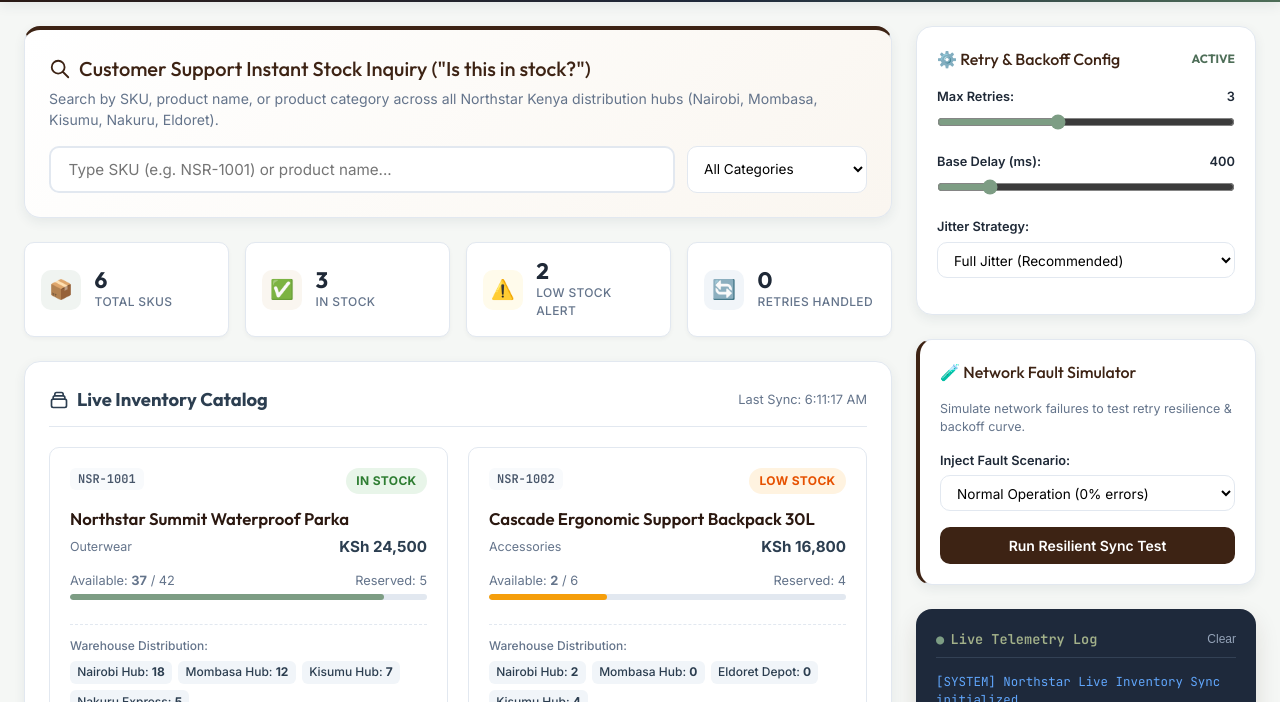
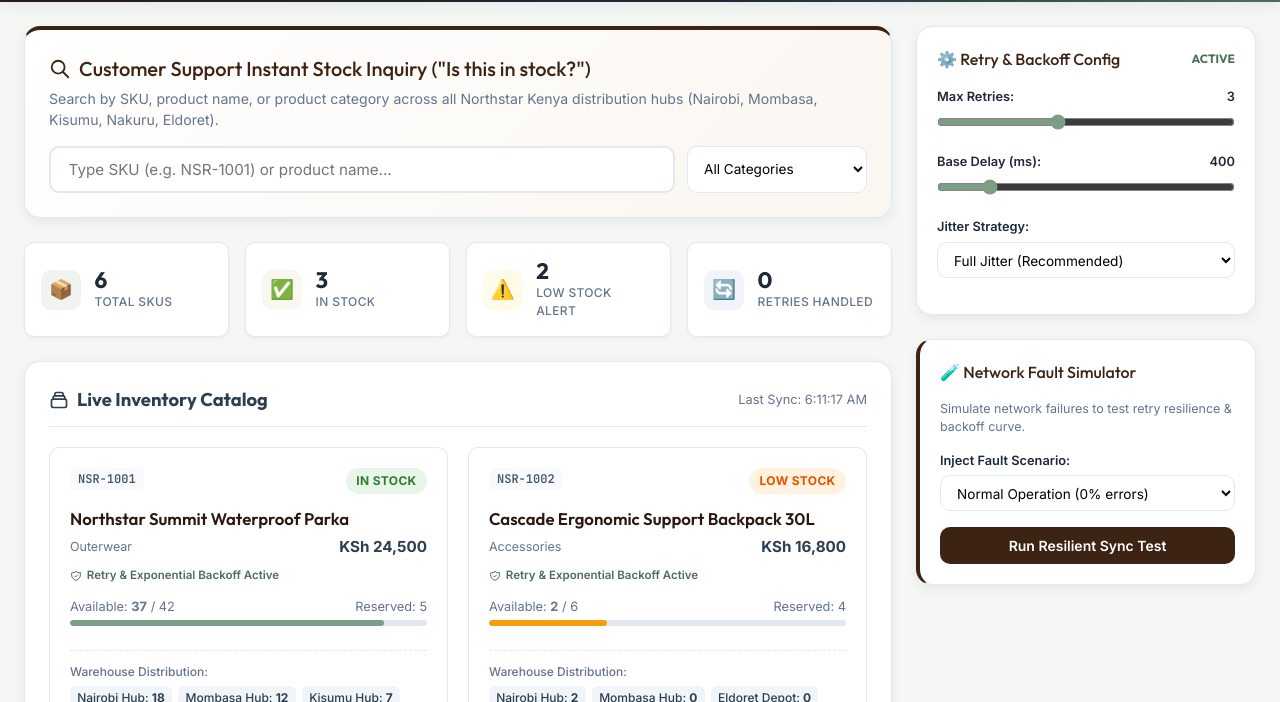
Before and after one commit to AnnNjeriWangui/INVENTORY--SYNC, a website with bundled scripts: page index.html in a window 1280 px wide. Shown: the part 98-800 px from the top of the page. Built offline with nearby package versions, Linux system fonts and the light colour scheme; files whose address does not match are found by name.

Commit message:
fix(ui): remove telemetry log box from dashboard and enable flexible instant SKU search with active retry & backoff indicators

```diff
--- a/index.html
+++ b/index.html
@@ -178,19 +178,7 @@
         </button>
       </div>
 
-      <!-- Real-Time Telemetry Log Console -->
-      <div class="telemetry-console">
-        <div class="console-header">
-          <div class="console-title">
-            <span style="color: var(--sage-green-primary);">●</span> Live Telemetry Log
-          </div>
-          <button id="btnClearLog" style="background: none; border: none; color: #94A3B8; cursor: pointer; font-size: 0.75rem;">Clear</button>
-        </div>
-        <div class="console-logs" id="consoleLogs">
-          <div class="log-entry log-info">[SYSTEM] Northstar Live Inventory Sync initialized.</div>
-          <div class="log-entry log-info">[CONFIG] Base backoff delay: 400ms | Jitter: Full</div>
-        </div>
-      </div>
+
 
     </aside>
   </main>
--- a/js/app.js
+++ b/js/app.js
@@ -42,6 +42,7 @@ document.addEventListener('DOMContentLoaded', () => {
 
   // Logger helper
   function addConsoleLog(msg, type = 'info') {
+    if (!consoleLogs) return;
     const entry = document.createElement('div');
     entry.className = `log-entry log-${type}`;
     const timeStr = new Date().toLocaleTimeString();
@@ -113,6 +114,11 @@ document.addEventListener('DOMContentLoaded', () => {
             <div style="display: flex; justify-content: space-between; align-items: center; margin-bottom: 0.5rem;">
               <span style="font-size: 0.78rem; color: var(--text-muted);">${item.category}</span>
               <span class="product-price">KSh ${item.price.toLocaleString()}</span>
+            </div>
+
+            <div style="font-size: 0.72rem; color: var(--sage-green-dark); font-weight: 600; margin-bottom: 0.5rem; display: flex; align-items: center; gap: 0.3rem;">
+              <svg width="12" height="12" fill="none" stroke="currentColor" viewBox="0 0 24 24"><path stroke-linecap="round" stroke-linejoin="round" stroke-width="2" d="M9 12l2 2 4-4m5.618-4.016A11.955 11.955 0 0112 2.944a11.955 11.955 0 01-8.618 3.04A12.02 12.02 0 003 9c0 5.591 3.824 10.29 9 11.622 5.176-1.332 9-6.03 9-11.622 0-1.042-.133-2.052-.382-3.016z"/></svg>
+              Retry & Exponential Backoff Active
             </div>
 
             <div class="stock-meter-container">
@@ -236,9 +242,11 @@ document.addEventListener('DOMContentLoaded', () => {
     await syncService.performSync(true);
   });
 
-  btnClearLog.addEventListener('click', () => {
-    consoleLogs.innerHTML = '';
-  });
+  if (btnClearLog) {
+    btnClearLog.addEventListener('click', () => {
+      if (consoleLogs) consoleLogs.innerHTML = '';
+    });
+  }
 
   // Start Sync Engine
   syncService.startAutoSync();
--- a/js/sync-service.js
+++ b/js/sync-service.js
@@ -17,11 +17,84 @@ export class LiveInventorySyncService {
             successfulSyncs: 0,
             failedSyncs: 0,
             retriesTriggered: 0,
-            itemsCount: 0
+            itemsCount: 6
         };
 
         this.listeners = [];
-        this.inventoryData = [];
+        this.inventoryData = [
+            {
+                sku: "NSR-1001",
+                name: "Northstar Summit Waterproof Parka",
+                category: "Outerwear",
+                price: 24500,
+                total_stock: 42,
+                reserved: 5,
+                available: 37,
+                status: "In Stock",
+                warehouses: { "Nairobi Hub": 18, "Mombasa Hub": 12, "Kisumu Hub": 7, "Nakuru Express": 5 },
+                last_sync: new Date().toISOString()
+            },
+            {
+                sku: "NSR-1002",
+                name: "Cascade Ergonomic Support Backpack 30L",
+                category: "Accessories",
+                price: 16800,
+                total_stock: 6,
+                reserved: 4,
+                available: 2,
+                status: "Low Stock",
+                warehouses: { "Nairobi Hub": 2, "Mombasa Hub": 0, "Eldoret Depot": 0, "Kisumu Hub": 4 },
+                last_sync: new Date().toISOString()
+            },
+            {
+                sku: "NSR-1003",
+                name: "Glacier Thermal Base Layer (Merino Wool)",
+                category: "Apparel",
+                price: 10500,
+                total_stock: 115,
+                reserved: 10,
+                available: 105,
+                status: "In Stock",
+                warehouses: { "Nairobi Hub": 50, "Mombasa Hub": 35, "Kisumu Hub": 20, "Nakuru Express": 10 },
+                last_sync: new Date().toISOString()
+            },
+            {
+                sku: "NSR-1004",
+                name: "Apex Trail Running Shoes (Size 10.5)",
+                category: "Footwear",
+                price: 19900,
+                total_stock: 0,
+                reserved: 0,
+                available: 0,
+                status: "Out of Stock",
+                warehouses: { "Nairobi Hub": 0, "Mombasa Hub": 0, "Kisumu Hub": 0, "Nakuru Express": 0 },
+                last_sync: new Date().toISOString()
+            },
+            {
+                sku: "NSR-1005",
+                name: "Vanguard All-Terrain Hydration Vest",
+                category: "Accessories",
+                price: 11500,
+                total_stock: 24,
+                reserved: 3,
+                available: 21,
+                status: "In Stock",
+                warehouses: { "Nairobi Hub": 10, "Mombasa Hub": 8, "Kisumu Hub": 4, "Nakuru Express": 2 },
+                last_sync: new Date().toISOString()
+            },
+            {
+                sku: "NSR-1006",
+                name: "Polaris Insulated Stainless Tumbler 32oz",
+                category: "Gear",
+                price: 4500,
+                total_stock: 3,
+                reserved: 1,
+                available: 2,
+                status: "Low Stock",
+                warehouses: { "Nairobi Hub": 1, "Mombasa Hub": 1, "Eldoret Depot": 1, "Kisumu Hub": 0 },
+                last_sync: new Date().toISOString()
+            }
+        ];
     }
 
     subscribe(listener) {
@@ -38,6 +111,9 @@ export class LiveInventorySyncService {
     startAutoSync() {
         this.isAutoSyncEnabled = true;
         if (this.syncTimer) clearInterval(this.syncTimer);
+
+        // Notify subscribers immediately with default initial state
+        this.notify();
 
         // Initial sync
         this.performSync();
@@ -65,7 +141,6 @@ export class LiveInventorySyncService {
         this.syncState.status = 'SYNCING';
         this.notify();
 
-        const syncStart = Date.now();
         const outcome = await this.apiClient.triggerSync({ isManual });
 
         this.syncState.totalSyncs++;
@@ -97,13 +172,14 @@ export class LiveInventorySyncService {
 
     /**
      * Look up inventory item by SKU or keyword for Support Tools
+     * Supports flexible SKU matching (e.g. "1001", "nsr-1001", "NSR-1001")
      */
     queryStock(skuOrQuery) {
         if (!skuOrQuery) return this.inventoryData;
 
         const term = skuOrQuery.trim().toLowerCase();
         return this.inventoryData.filter(item =>
-            item.sku.toLowerCase() === term ||
+            item.sku.toLowerCase().includes(term) ||
             item.name.toLowerCase().includes(term) ||
             item.category.toLowerCase().includes(term)
         );
```
